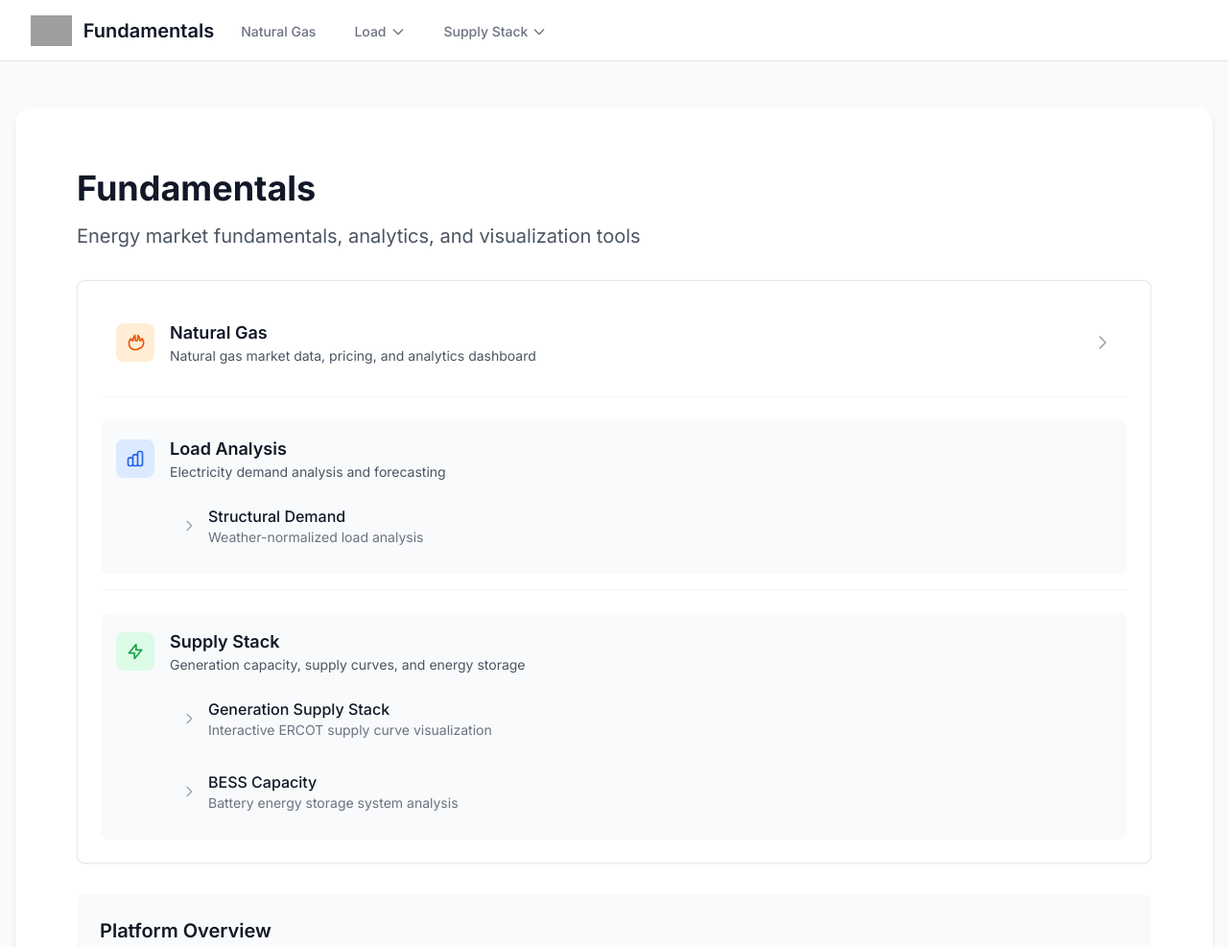
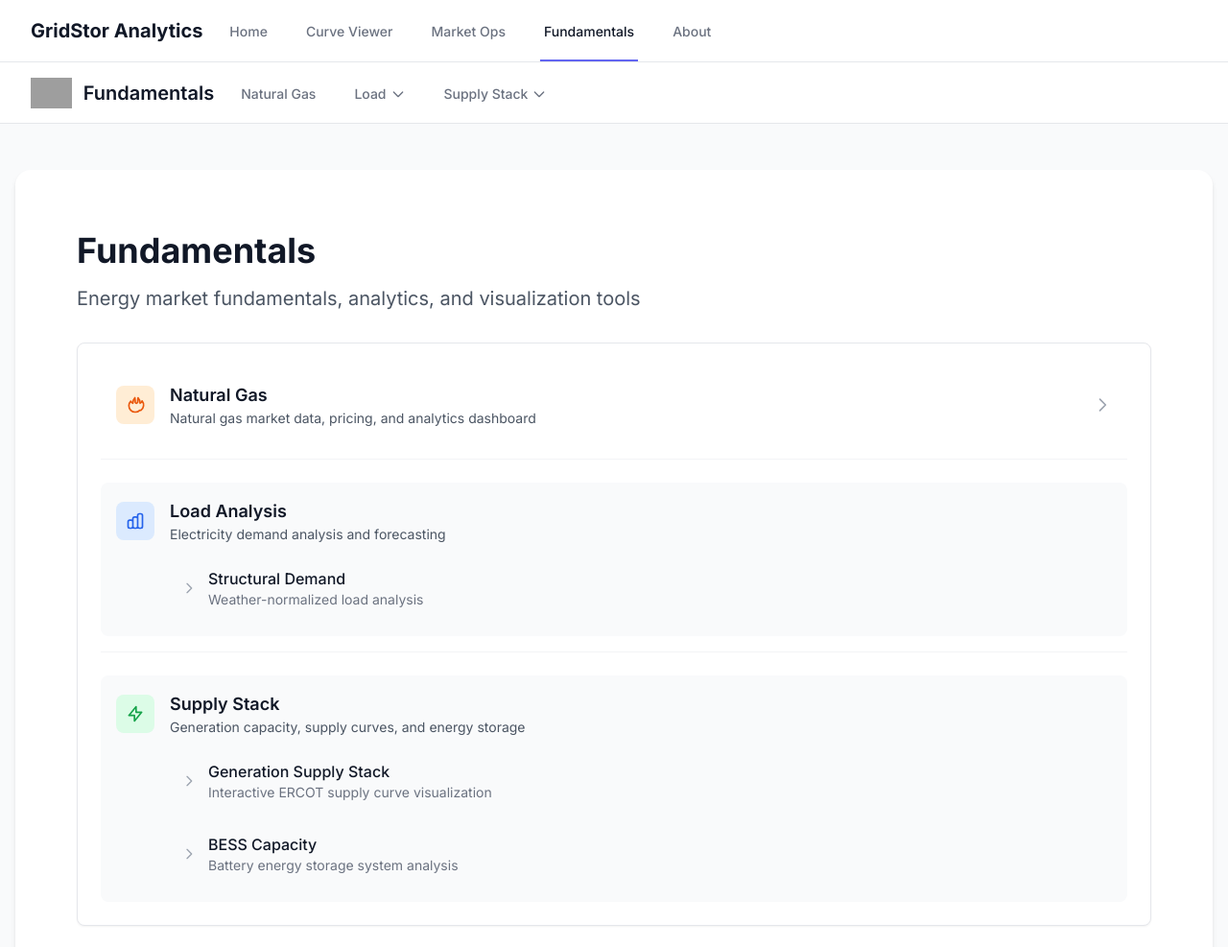
Before and after one commit to nicholas-seah/gst-fundamentals, an Astro site: page /fundamentals in a window 1280 px wide. Shown: the top 987 px of the page at 96% size. Built offline with nearby package versions, Linux system fonts and the light colour scheme; Astro itself is replaced by a stand-in of ours; grey boxes are pictures that could not be loaded.

Commit message:
Configure sub-site integration for GridStor Analytics
- Updated astro.config.mjs for server-side rendering and Netlify adapter
- Added netlify.toml with proper headers for sub-site embedding
- Created MainNav.astro for GridStor Analytics navigation integration
- Updated Layout.astro to include both main and local navigation
- Modified root index.astro to redirect to /fundamentals
- Ready for deployment as sub-site at gridstoranalytics.com/fundamentals

```diff
--- a/astro.config.mjs
+++ b/astro.config.mjs
@@ -4,16 +4,23 @@
 import tailwind from '@astrojs/tailwind';
 import netlify from '@astrojs/netlify';
 
-// https://astro.build/config
 export default defineConfig({
+  site: 'https://gst-fundamentals.netlify.app', // Replace with your actual Netlify domain
   integrations: [react(), tailwind()],
   output: 'server',
   adapter: netlify(),
+  build: {
+    assets: '_astro'
+  },
   vite: {
     build: {
       rollupOptions: {
         external: ['@prisma/client']
       }
+    },
+    define: {
+      // Ensure assets load from correct domain
+      'import.meta.env.ASSET_URL': JSON.stringify('https://gst-fundamentals.netlify.app') // Replace with your actual domain
     }
   }
 });
--- /dev/null
+++ b/src/components/common/MainNav.astro
@@ -0,0 +1,39 @@
+---
+const currentPath = Astro.url.pathname;
+
+const navItems = [
+  { href: 'https://gridstoranalytics.com/', label: 'Home', active: false },
+  { href: 'https://gridstoranalytics.com/curve-viewer', label: 'Curve Viewer', active: currentPath.startsWith('/curve-viewer') },
+  { href: 'https://gridstoranalytics.com/market-ops', label: 'Market Ops', active: currentPath.startsWith('/market-ops') },
+  { href: 'https://gridstoranalytics.com/fundamentals', label: 'Fundamentals', active: true }, // This is the current site
+  { href: 'https://gridstoranalytics.com/about', label: 'About', active: currentPath.startsWith('/about') },
+];
+---
+
+<nav class="bg-white border-b border-gray-200">
+  <div class="max-w-7xl mx-auto px-4 sm:px-6 lg:px-8">
+    <div class="flex justify-between h-16">
+      <div class="flex">
+        <!-- Logo -->
+        <div class="flex-shrink-0 flex items-center">
+          <a href="https://gridstoranalytics.com/" class="text-xl font-bold text-gray-900">GridStor Analytics</a>
+        </div>
+
+        <!-- Navigation Links -->
+        <div class="hidden sm:ml-6 sm:flex sm:space-x-8">
+          {navItems.map(item => (
+            <a
+              href={item.href}
+              class={`${item.active
+                ? 'border-indigo-500 text-gray-900'
+                : 'border-transparent text-gray-500 hover:border-gray-300 hover:text-gray-700'
+              } inline-flex items-center px-1 pt-1 border-b-2 text-sm font-medium`}
+            >
+              {item.label}
+            </a>
+          ))}
+        </div>
+      </div>
+    </div>
+  </div>
+</nav>
--- a/src/layouts/Layout.astro
+++ b/src/layouts/Layout.astro
@@ -1,4 +1,5 @@
 ---
+import MainNav from '../components/common/MainNav.astro';
 import Navbar from '../components/common/Navbar';
 import '../styles/global.css';
 
@@ -22,7 +23,12 @@
     <link href="https://fonts.googleapis.com/css2?family=Inter:wght@400;500;600;700&family=JetBrains+Mono:wght@400;500&display=swap" rel="stylesheet">
   </head>
   <body class="bg-gray-50 text-gs-dark font-sans min-h-screen">
+    <!-- Main GridStor Analytics Navigation -->
+    <MainNav />
+
+    <!-- Local Fundamentals Navigation -->
     <Navbar client:only="react" />
+
     <main class="max-w-full mx-auto px-4 py-12 flex justify-center items-start min-h-[80vh]">
       <div class="w-full max-w-full bg-white rounded-2xl shadow-md p-8">
         <slot />
--- a/src/pages/index.astro
+++ b/src/pages/index.astro
@@ -1,4 +1,7 @@
 ---
+// Root page redirects to /fundamentals
 export const prerender = false;
+
+// Redirect to the fundamentals homepage
 return Astro.redirect('/fundamentals');
 ---
```
Also changed, not shown: netlify.toml (added), 1 other file.
